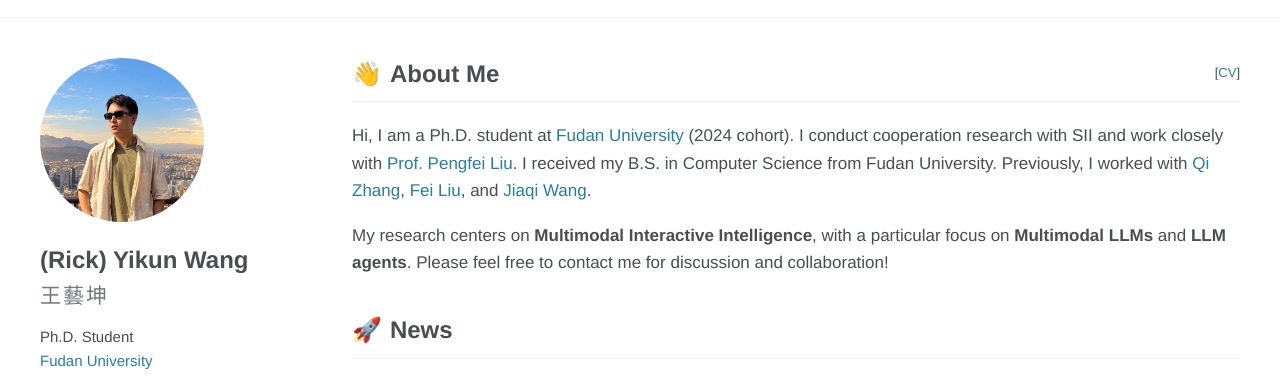
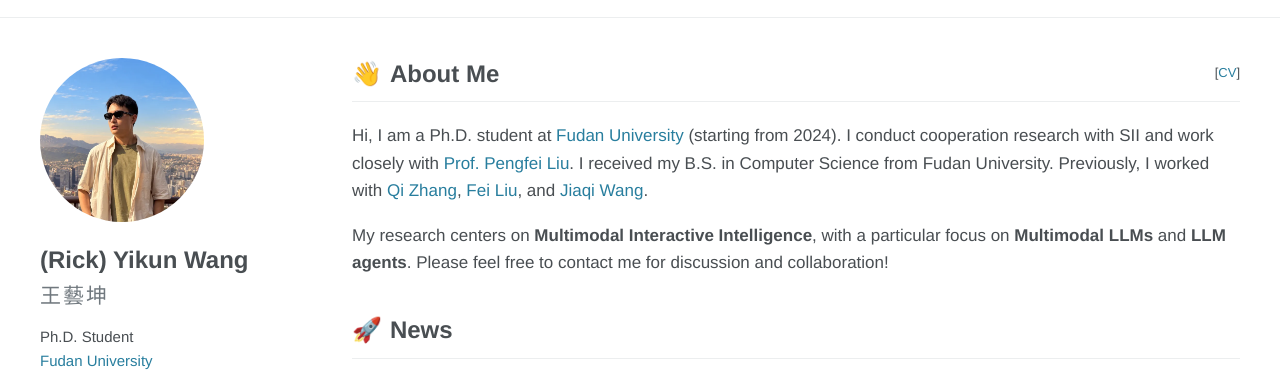
Before and after one commit to ekonwang/ekonwang.github.io, a plain HTML site: page index.html in a window 1280 px wide. Shown: the part 50-426 px from the top of the page. Drawn offline with Linux system fonts and the light colour scheme; some icons are missing.

Commit message:
Use requested Ph.D. start year wording

```diff
--- a/index.html
+++ b/index.html
@@ -80,7 +80,7 @@
       </aside>
       <main>
         <h2 id="about"><span class="section-emoji" aria-hidden="true">👋</span> About Me <small>[<a href="./assets/CV.pdf">CV</a>]</small></h2>
-        <p>Hi, I am a Ph.D. student at <a href="https://en.wikipedia.org/wiki/Fudan_University">Fudan University</a> (2024 cohort). I conduct cooperation research with SII and work closely with <a href="https://scholar.google.com/citations?user=oIz_CYEAAAAJ&hl=en" target="_blank" rel="noopener">Prof. Pengfei Liu</a>. I received my B.S. in Computer Science from Fudan University. Previously, I worked with <a href="https://scholar.google.com/citations?user=XfqR3yYAAAAJ&amp;hl=zh-CN" target="_blank" rel="noopener">Qi Zhang</a>, <a href="https://www.cs.emory.edu/~fliu40/" target="_blank" rel="noopener">Fei Liu</a>, and <a href="https://myownskyw7.github.io/" target="_blank" rel="noopener">Jiaqi Wang</a>.</p>
+        <p>Hi, I am a Ph.D. student at <a href="https://en.wikipedia.org/wiki/Fudan_University">Fudan University</a> (starting from 2024). I conduct cooperation research with SII and work closely with <a href="https://scholar.google.com/citations?user=oIz_CYEAAAAJ&hl=en" target="_blank" rel="noopener">Prof. Pengfei Liu</a>. I received my B.S. in Computer Science from Fudan University. Previously, I worked with <a href="https://scholar.google.com/citations?user=XfqR3yYAAAAJ&amp;hl=zh-CN" target="_blank" rel="noopener">Qi Zhang</a>, <a href="https://www.cs.emory.edu/~fliu40/" target="_blank" rel="noopener">Fei Liu</a>, and <a href="https://myownskyw7.github.io/" target="_blank" rel="noopener">Jiaqi Wang</a>.</p>
         <p>My research centers on <strong>Multimodal Interactive Intelligence</strong>, with a particular focus on <strong>Multimodal LLMs</strong> and <strong>LLM agents</strong>. Please feel free to contact me for discussion and collaboration!</p>
 
         <h2 id="news"><span class="section-emoji" aria-hidden="true">🚀</span> News</h2>
```
